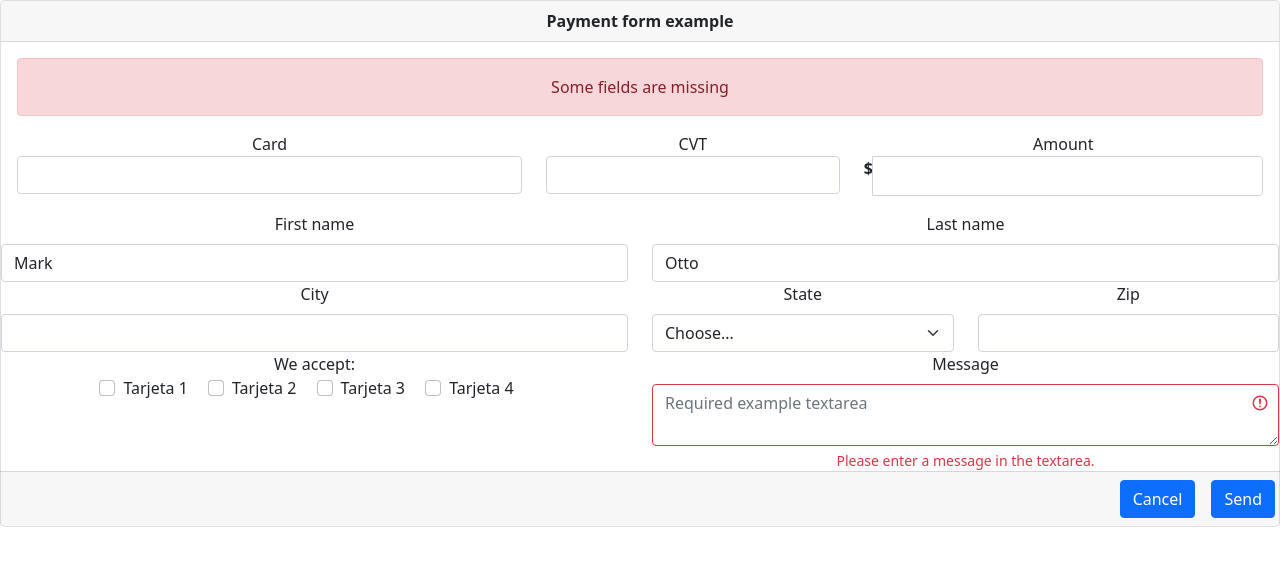
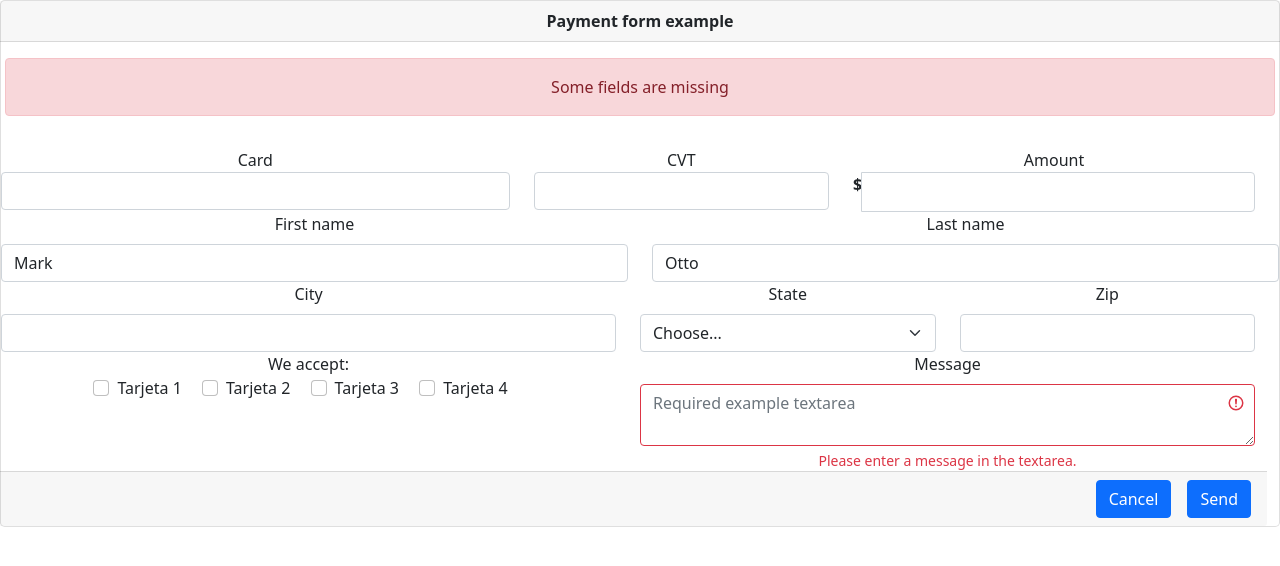
Before and after one commit to fcastillor90/Formulario-con-HTML5--bs-, a plain HTML site: page index.html in a window 1280 px wide. Drawn offline with nearby package versions, Linux system fonts and the light colour scheme.

Commit message:
cambios row

```diff
--- a/index.html
+++ b/index.html
@@ -12,12 +12,16 @@
 
 <body>
     <div class="card text-center rounded-3">
-        <div class="card-header title">
+        <div class="row">
+                    <div class="card-header title col-12">
             <b>Payment form example </b>
         </div>
-        <div class="card-body">
+        </div>
+        <div class="row">
+                    <div class="card-body col-12">
             <div class="alert alert-danger" role="alert">
                 Some fields are missing
+            </div>
         </div>
             <div class="row">
                 <div class="col-5">
@@ -64,6 +68,7 @@
                     </div>
                 </div>
             </div>
+            <div class="row">
                 <div class="col-6">
                     <div>
                         <label for="validationCustom03" class="form-label">City</label>
@@ -94,6 +99,8 @@
                         </div>
                     </div>
                 </div>
+            </div>
+            <div class="row">
                 <div class="col-6 bg-grey">
                     <div>We accept:</div>
                     <div class="form-check form-check-inline">
@@ -130,6 +137,7 @@
                     </div>
                 </div>
             </div>
+        </div>
 
         <script src="https://cdn.jsdelivr.net/npm/bootstrap@5.1.3/dist/js/bootstrap.bundle.min.js"
             integrity="sha384-ka7Sk0Gln4gmtz2MlQnikT1wXgYsOg+OMhuP+IlRH9sENBO0LRn5q+8nbTov4+1p"
```
Lines whose indentation alone changed are shown as unchanged.
